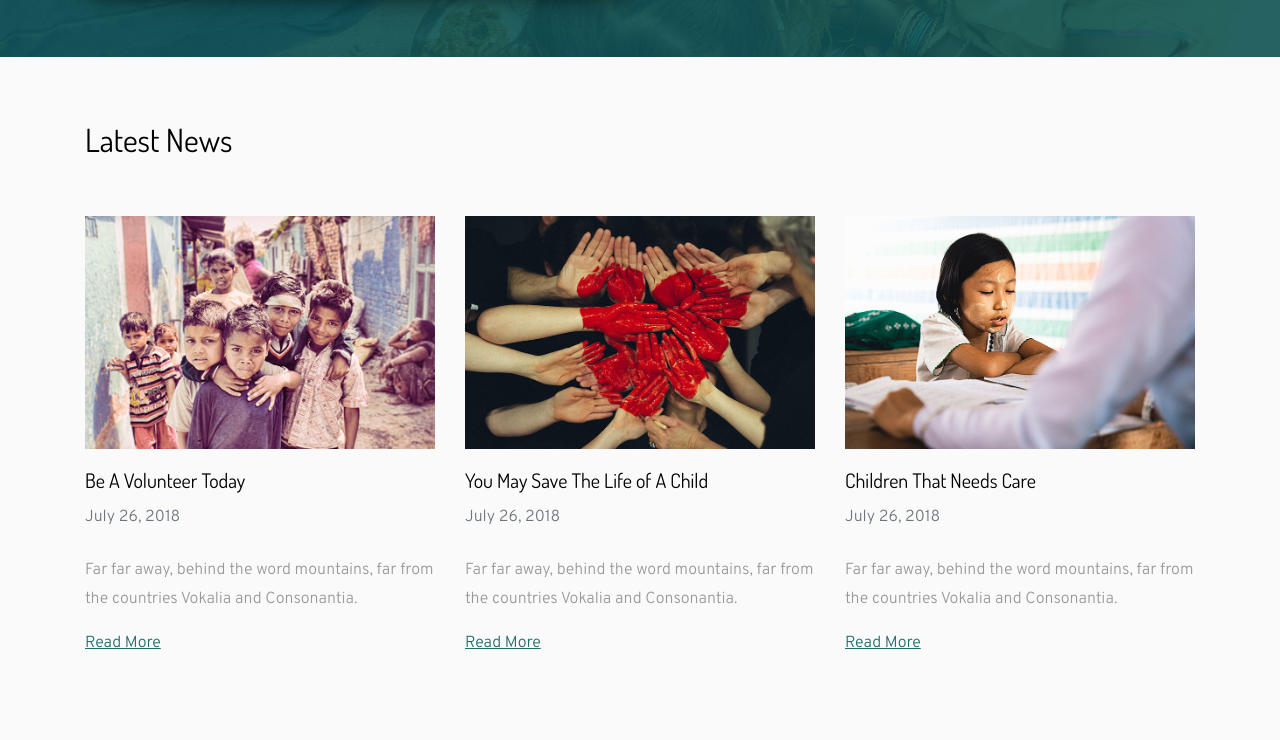
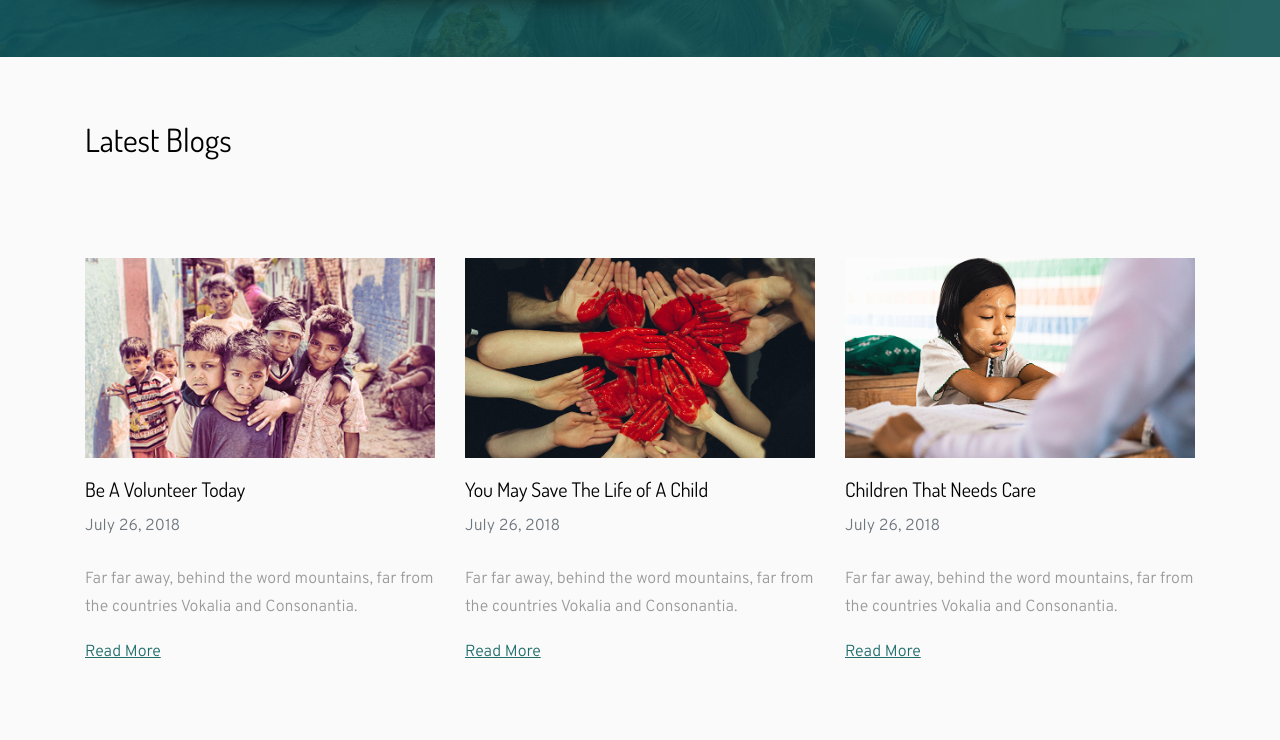
Before and after one commit to Ankitsharma8750/company-project, a plain HTML site: page index.html in a window 1280 px wide. Shown: the part 3846-4586 px from the top of the page. Drawn offline with Linux system fonts and the light colour scheme; some packages are replaced by stand-ins of ours; no server answers; files whose address does not match are found by name.

Commit message:
changed size of blog page images

```diff
--- a/css/style.css
+++ b/css/style.css
@@ -2866,6 +2866,24 @@ textarea:focus {
   color: #0f5253;
 }
 
+.latest-blogs{
+  margin-bottom: 50px;
+}
+.img-wrap {
+  width: 100%;
+  height: 200px;
+  overflow: hidden;
+  display: flex;
+  align-items: center;
+  justify-content: center;
+}
+
+.img-wrap img {
+  width: 100%;
+  height: 100%;
+  object-fit: cover;
+}
+
 @media (max-width: 768px) {
   .tools-block {
     flex-direction: column;
--- a/index.html
+++ b/index.html
@@ -602,7 +602,7 @@
       <div class="container">
         <div class="row mb-5">
           <div class="col-md-12">
-            <h2>Latest News</h2>
+            <h2 class="latest-blogs">Latest Blogs</h2>
           </div>
         </div>
 
```
